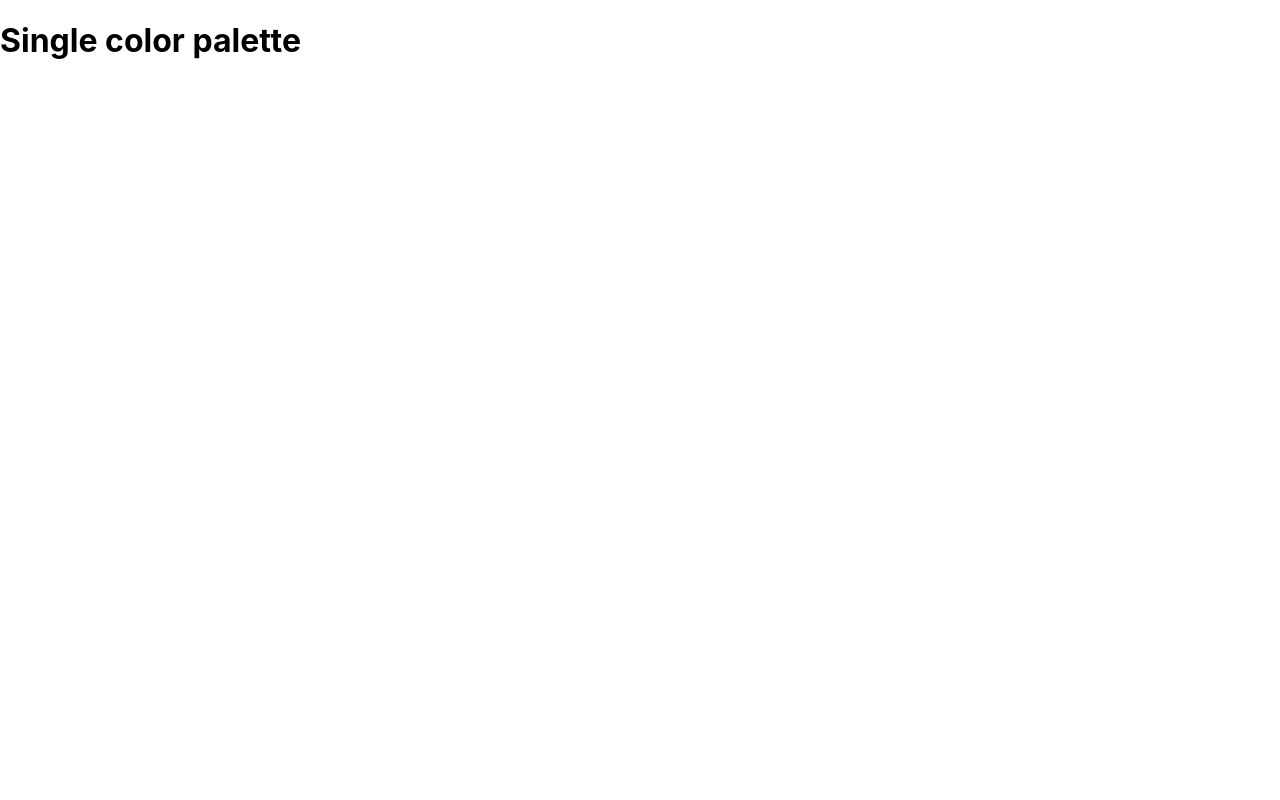
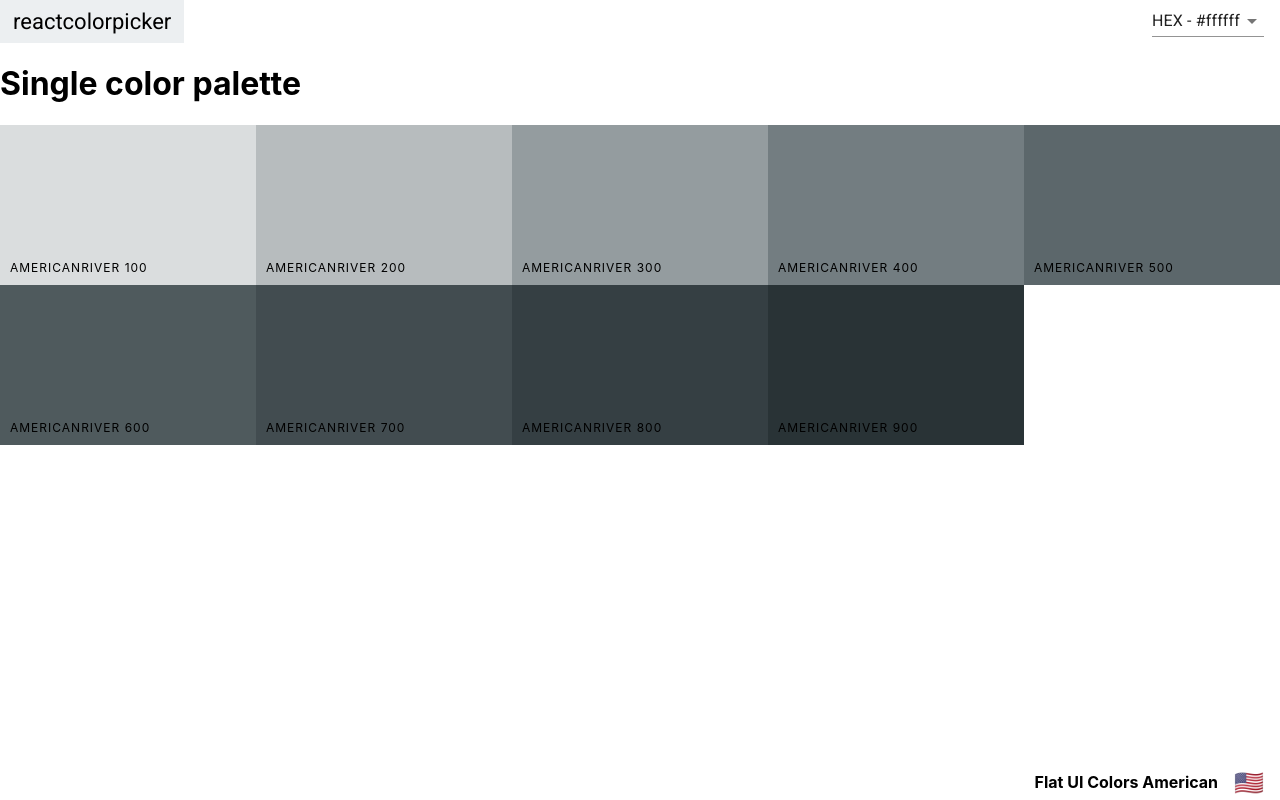
Before and after one commit to atm1504/color-box-react, a React (Create React App) app: page /palette/flat-ui-colors-american/americanriver in a window 1280 px wide. Built offline with nearby package versions, Linux system fonts and the light colour scheme.

Commit message:
Add footer

```diff
--- a/src/App.js
+++ b/src/App.js
@@ -17,11 +17,25 @@ class App extends Component{
     return (
     <Switch>
         <Route exact path="/"
-          render={(routeProps) => <PaletteList palettes={seedColors} {...routeProps} />} />
-        <Route exact path="/palette/:id" render={(routeProps) => <Palette palette={generatePalette(this.findPalette(routeProps.match.params.id))} />} />
+          render={(routeProps) =>
+            <PaletteList palettes={seedColors} {...routeProps}
+            />}
+        />
+        <Route exact
+          path="/palette/:id"
+          render={(routeProps) =>
+            <Palette
+              palette={generatePalette(this.findPalette(routeProps.match.params.id))}
+            />}
+        />
         <Route exact
           path="/palette/:paletteId/:colorId"
-          render={ ()=> <SingleColorPalette/>}/>
+          render={(routeProps) => (
+            <SingleColorPalette
+              colorId={routeProps.match.params.colorId}
+              palette={generatePalette(this.findPalette(routeProps.match.params.paletteId))}
+            />)
+          }/>
     </Switch>
     );
   }
--- a/src/ColorBox.js
+++ b/src/ColorBox.js
@@ -21,7 +21,7 @@ export default class ColorBox extends Component {
 
 
     render() {
-        const { name, background, moreUrl } = this.props;
+        const { name, background, moreUrl, showLink } = this.props;
         const { copied } = this.state;
         return (
             <CopyToClipboard text={background} onCopy={this.changeCopyState}>
@@ -38,9 +38,11 @@ export default class ColorBox extends Component {
                         </div>
                     <button className="copy-button">Copy</button>
                     </div>
-                    <Link to={moreUrl} onClick={e=> e.stopPropagation()}>
-                        <span className="see-more">More</span>
-                    </Link>
+                    {showLink && (
+                        <Link to={moreUrl} onClick={e => e.stopPropagation()}>
+                            <span className="see-more">More</span>
+                        </Link>
+                    )}
                 </div>
             </CopyToClipboard>
         )
--- a/src/Navbar.js
+++ b/src/Navbar.js
@@ -29,19 +29,19 @@ export default class Navbar extends Component {
         this.setState({ open: false });
     }
     render() {
-        const { level, changeLevel } = this.props;
+        const { level, changeLevel, showingAllColors } = this.props;
         const { format } = this.state;
         return (
             <header className="Navbar">
                 <div className="logo">
                     <Link to="/">reactcolorpicker</Link>
                 </div>
-                <div className="slider-container">
+                {showingAllColors && (<div className="slider-container">
                     <span>Level: {level}</span>
                     <div className="slider">
                         <Slider defaultValue={level} min={100} max={900} onAfterChange={changeLevel} step={100} />
                     </div>
-                </div>
+                </div>)}
                 <div className="select-container" >
                     <Select onChange={this.handleFormatChange} value={format}>
                         <MenuItem value="hex">HEX - #ffffff</MenuItem>
--- a/src/Palette.js
+++ b/src/Palette.js
@@ -3,6 +3,8 @@ import "rc-slider/assets/index.css";
 import ColorBox from "./ColorBox";
 import "./Palette.css";
 import Navbar from "./Navbar";
+import PaletteFooter from "./PaletteFooter";
+
 
 export default class Palette extends Component {
     constructor(props) {
@@ -27,19 +29,17 @@ export default class Palette extends Component {
                 background={color[format]}
                 name={color.name}
                 key={color.id}
+                showLink={true}
                 moreUrl={`/palette/${id}/${color.id}`}
             />
         ));
         return (
             <div className="Palette">
-                {<Navbar level={level} changeLevel={this.changeLevel} handleChange={ this.changeFormat}/>}
+                {<Navbar level={level} changeLevel={this.changeLevel} handleChange={ this.changeFormat} showingAllColors={true}/>}
                 <div className="Palette-colors">
                     {colorBoxes}
                 </div>
-                <footer className="Palette-footer">
-                    {paletteName}
-                    <span className="emoji">{emoji}</span>
-                </footer>
+                <PaletteFooter paletteName={paletteName} emoji={emoji} />
             </div>
         )
     }
--- /dev/null
+++ b/src/PaletteFooter.js
@@ -0,0 +1,14 @@
+import { Palette } from "@material-ui/icons";
+import React from "react";
+
+function PaletteFooter(props) {
+    const { paletteName, emoji } = props;
+    return (
+        <footer className="Palette-footer">
+            {paletteName}
+            <span className="emoji">{emoji}</span>
+        </footer>
+    )
+}
+
+export default PaletteFooter;
--- a/src/SingleColorPalette.js
+++ b/src/SingleColorPalette.js
@@ -1,10 +1,50 @@
-import React, { Component } from 'react'
+import { Palette } from '@material-ui/icons';
+import React, { Component } from 'react';
+import ColorBox from "./ColorBox";
+import Navbar from "./Navbar";
+import PaletteFooter from "./PaletteFooter";
+class SingleColorPalette extends Component {
+    constructor(props) {
+        super(props);
+        this._shades = this.gatherShades(this.props.palette, this.props.colorId);
+        this.state = { format: "hex" };
+        this.changeFormat = this.changeFormat.bind(this);
+    }
 
-class SingleColorPalette extends Component {
+    gatherShades(palette, colorToFilterBy) {
+        let shades = [];
+        let allColors = palette.colors;
+
+        for (let key in allColors) {
+            shades = shades.concat(
+                allColors[key].filter(color => color.id===colorToFilterBy)
+            )
+        }
+        return shades.slice(1);
+    }
+
+    changeFormat(val) {
+        this.setState({ format: val });
+    }
     render() {
+        const { format } = this.state;
+        const { paletteName, emoji } = this.props.palette;
+        const colorBoxes = this._shades.map(color => {
+            return <ColorBox
+                key={color.id}
+                name={color.name}
+                background={color[format]}
+                showLink={false}
+            />
+        })
         return (
-            <div>
+            <div className="Palette">
+                <Navbar handleChange={this.changeFormat} showingAllColors={ false}/>
                 <h1>Single color palette</h1>
+                <div className="Palette-colors">
+                    {colorBoxes}
+                </div>
+                <PaletteFooter paletteName={paletteName } emoji={emoji }/>
             </div>
         )
     }
```
Also changed, not shown: 1 other file (tests, documents, lock files or other folders).
